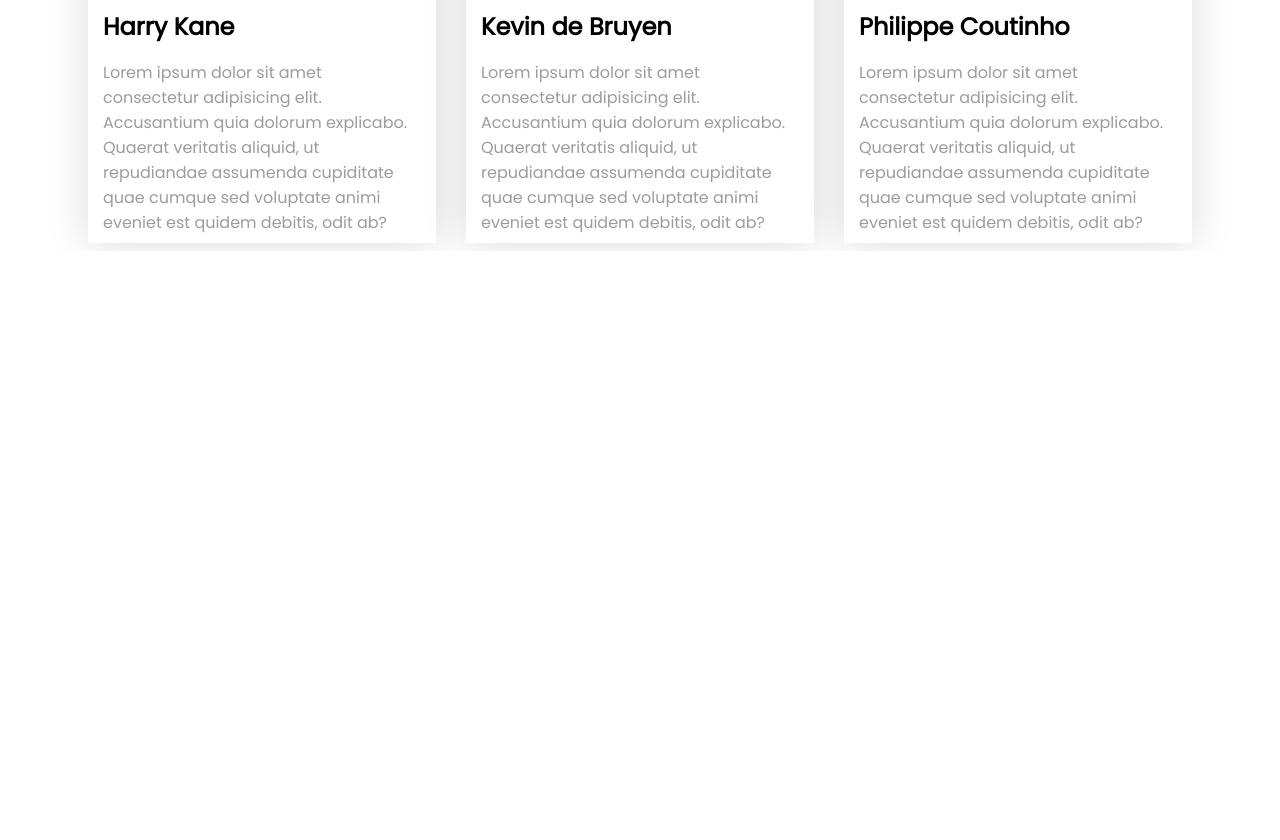
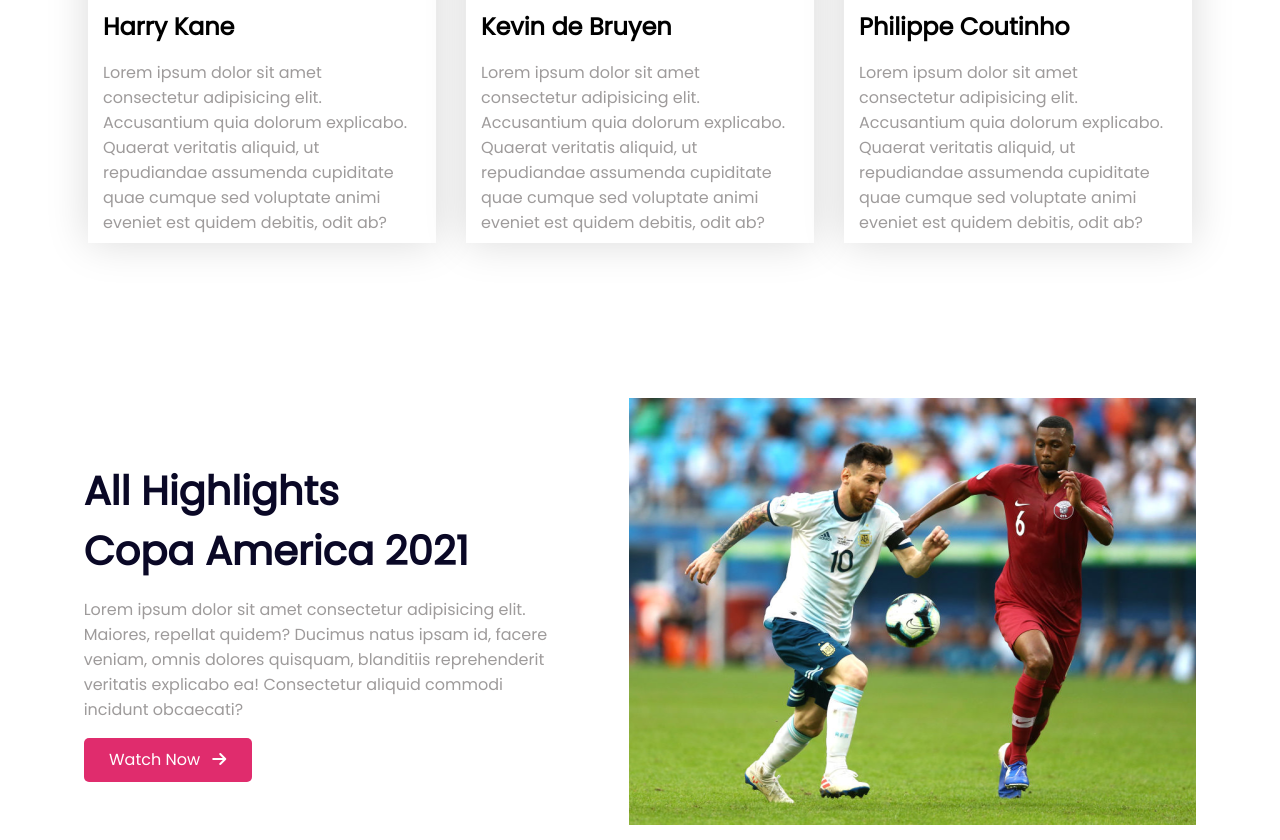
Before and after one commit to afrinfarhana999/Responsive-Football, a plain HTML site: page index.html in a window 1280 px wide. Shown: the part 2543-3383 px from the top of the page. Before the commit the page ends 2794 px from the top, so only its background shows below. Drawn offline with Linux system fonts and the light colour scheme.

Commit message:
highlight added

```diff
--- a/index.html
+++ b/index.html
@@ -175,7 +175,36 @@
                 </article>
             </div>
         </section>
+
+        <!-- last-highlight -->
+
+        <section class="last-container">
+            <div class="last-section">
+                <div class="highlight-info">
+                    <span class="highlight-title">
+                        <h2>All Highlights</h2>
+                        <h2>Copa America 2021</h2>
+                    </span>
+                    <p class="p-color">Lorem ipsum dolor sit amet consectetur adipisicing elit. Maiores, repellat
+                        quidem? Ducimus natus
+                        ipsam id, facere veniam, omnis dolores quisquam, blanditiis reprehenderit veritatis explicabo
+                        ea! Consectetur aliquid commodi incidunt obcaecati?</p>
+                    <div class="live-style">
+                        <p><a href="">Watch Now</a>
+                            <i class="fas fa-arrow-right"></i>
+                        </p>
+                    </div>
+                </div>
+                <div class="highlight-photo">
+                    <img src="images/match-1.png" alt="">
+                </div>
+            </div>
+        </section>
     </main>
+    <!-- footer -->
+    <footer>
+
+    </footer>
 </body>
 
 </html>
--- a/styles/style.css
+++ b/styles/style.css
@@ -97,3 +97,37 @@
 .blog-info p{
     color: rgb(158, 155, 155);
 }
+
+/* --------------------------
+    last-section styles
+---------------------------- */
+
+.last-container{
+    margin-top: 155px;
+    display: flex;
+    flex-direction: column;
+    /* align-items: center; */
+}
+.last-section{
+    display: flex;
+    /* flex-direction: row; */
+    justify-content: space-evenly;
+    align-items: center;
+}
+
+.highlight-info{
+    width: 470px;
+    height: 309px;
+}
+
+.highlight-title h2{
+    margin: 0;
+    font-size: 40px;
+    color:  #0A0826;
+    font-weight: bold;
+}
+
+.highlight-info .p-color{
+    /* color: lightgrey; */
+    color:  rgb(158, 155, 155);
+}
```
